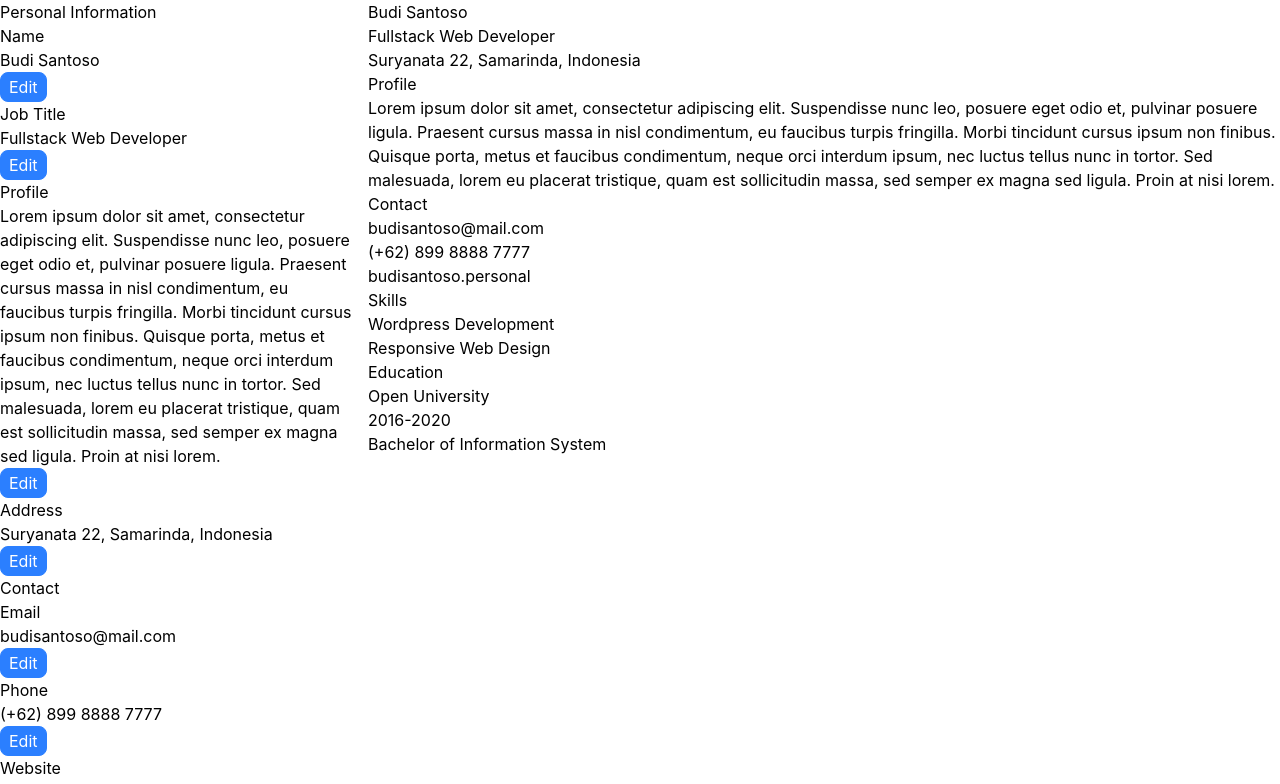
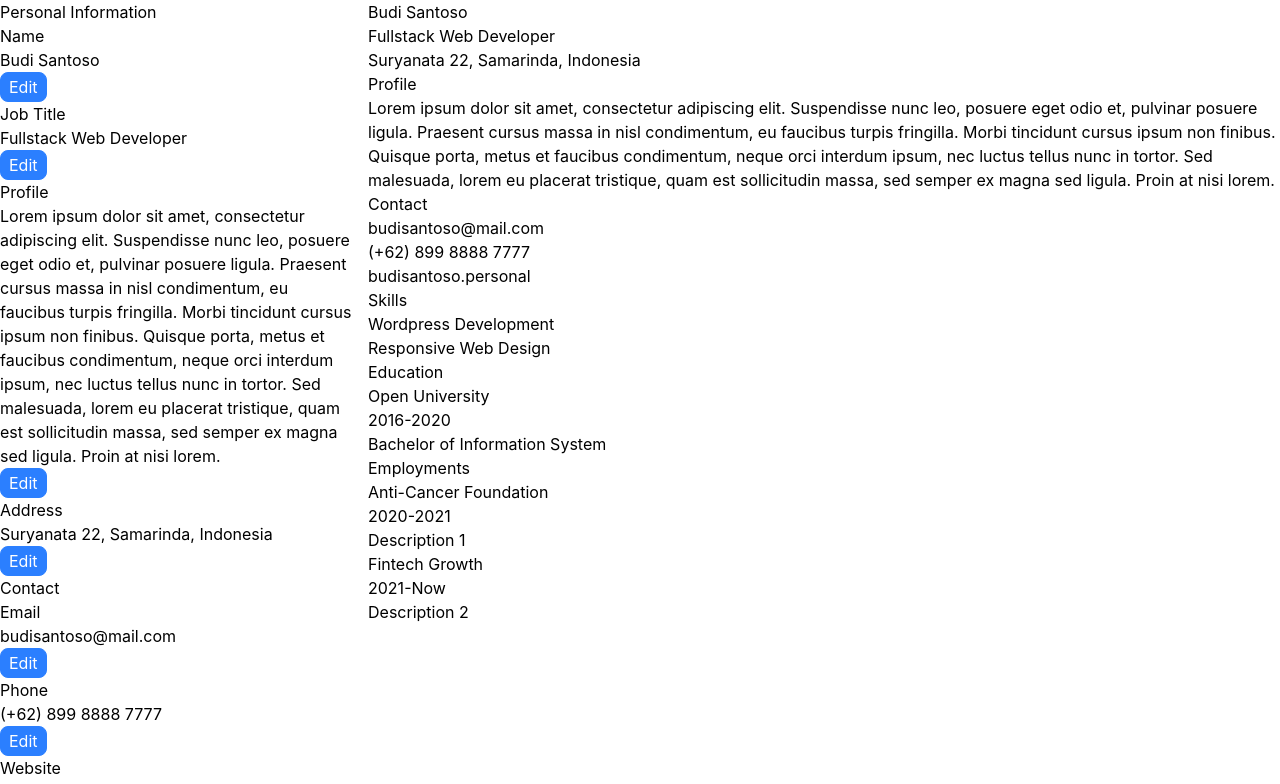
Before and after one commit to roaayala/cv-builder, a React (Vite) app: page / in a window 1280 px wide. Shown: the top 784 px of the page. Built offline with nearby package versions, Linux system fonts and the light colour scheme.

Commit message:
resumes/Employment: template done

```diff
--- a/src/App.jsx
+++ b/src/App.jsx
@@ -31,12 +31,14 @@ export default function App() {
       {
         id: crypto.randomUUID(),
         workplace: "Anti-Cancer Foundation",
+        description: "Description 1",
         start: "2020",
         end: "2021",
       },
       {
         id: crypto.randomUUID(),
         workplace: "Fintech Growth",
+        description: "Description 2",
         start: "2021",
         end: "",
       },
--- a/src/components/Resume.jsx
+++ b/src/components/Resume.jsx
@@ -1,5 +1,6 @@
 import Contact from "./resumes/Contact";
 import Education from "./resumes/Education";
+import Employment from "./resumes/Employment";
 import Header from "./resumes/Header";
 import Profile from "./resumes/Profile";
 import Skill from "./resumes/Skill";
@@ -12,6 +13,7 @@ export default function Resume({ information }) {
       <Contact information={information} />
       <Skill information={information} />
       <Education information={information} />
+      <Employment information={information} />
     </div>
   );
 }
--- /dev/null
+++ b/src/components/resumes/Employment.jsx
@@ -0,0 +1,19 @@
+export default function Employment({ information }) {
+  const { employment } = information;
+  return (
+    <div>
+      <h2>Employments</h2>
+      <ul>
+        {employment.map((emp) => (
+          <li key={emp.id}>
+            <h3>{emp.workplace}</h3>
+            <p>
+              <span>{emp.start}</span>-<span>{emp.end ? emp.end : "Now"}</span>
+            </p>
+            <p>{emp.description}</p>
+          </li>
+        ))}
+      </ul>
+    </div>
+  );
+}
```
